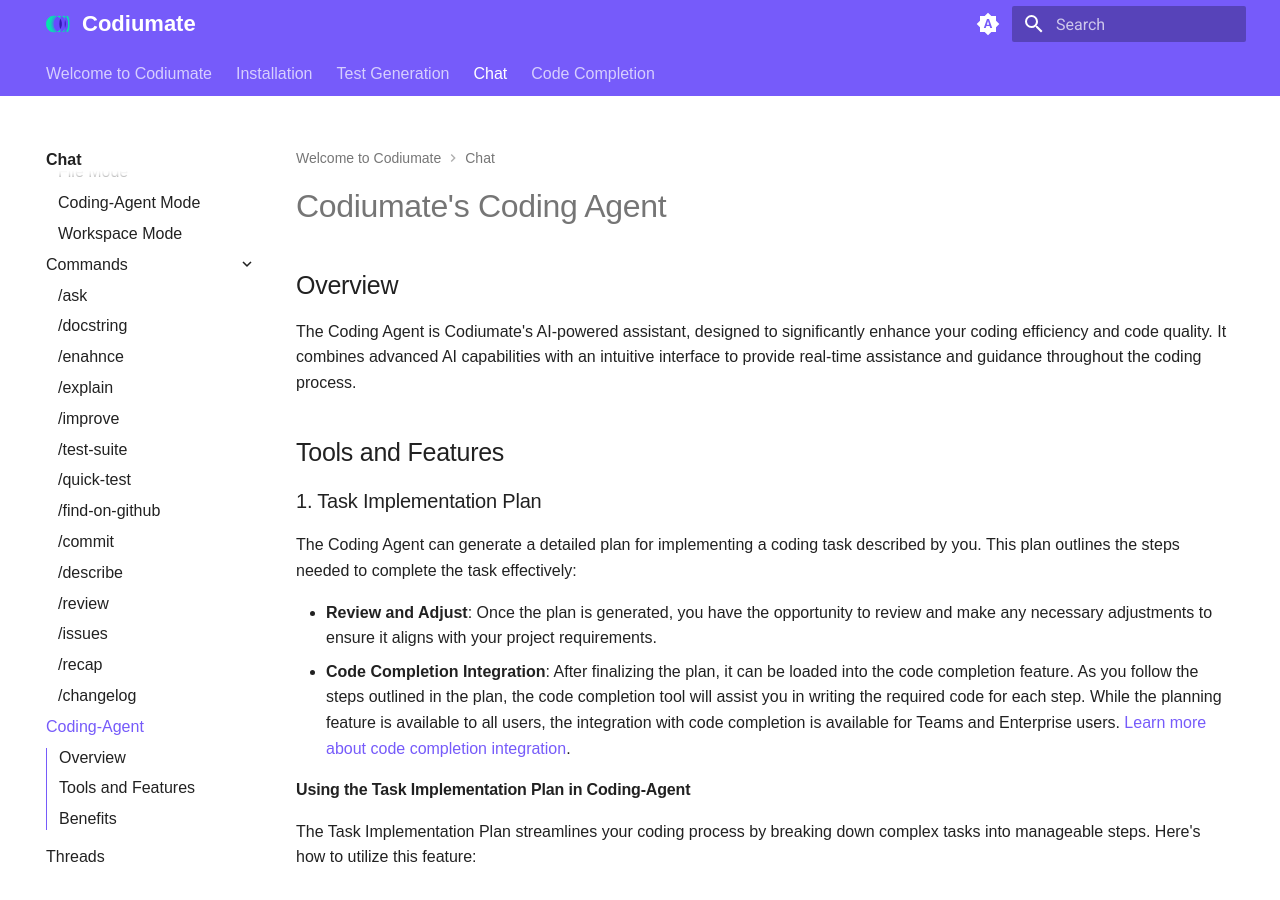
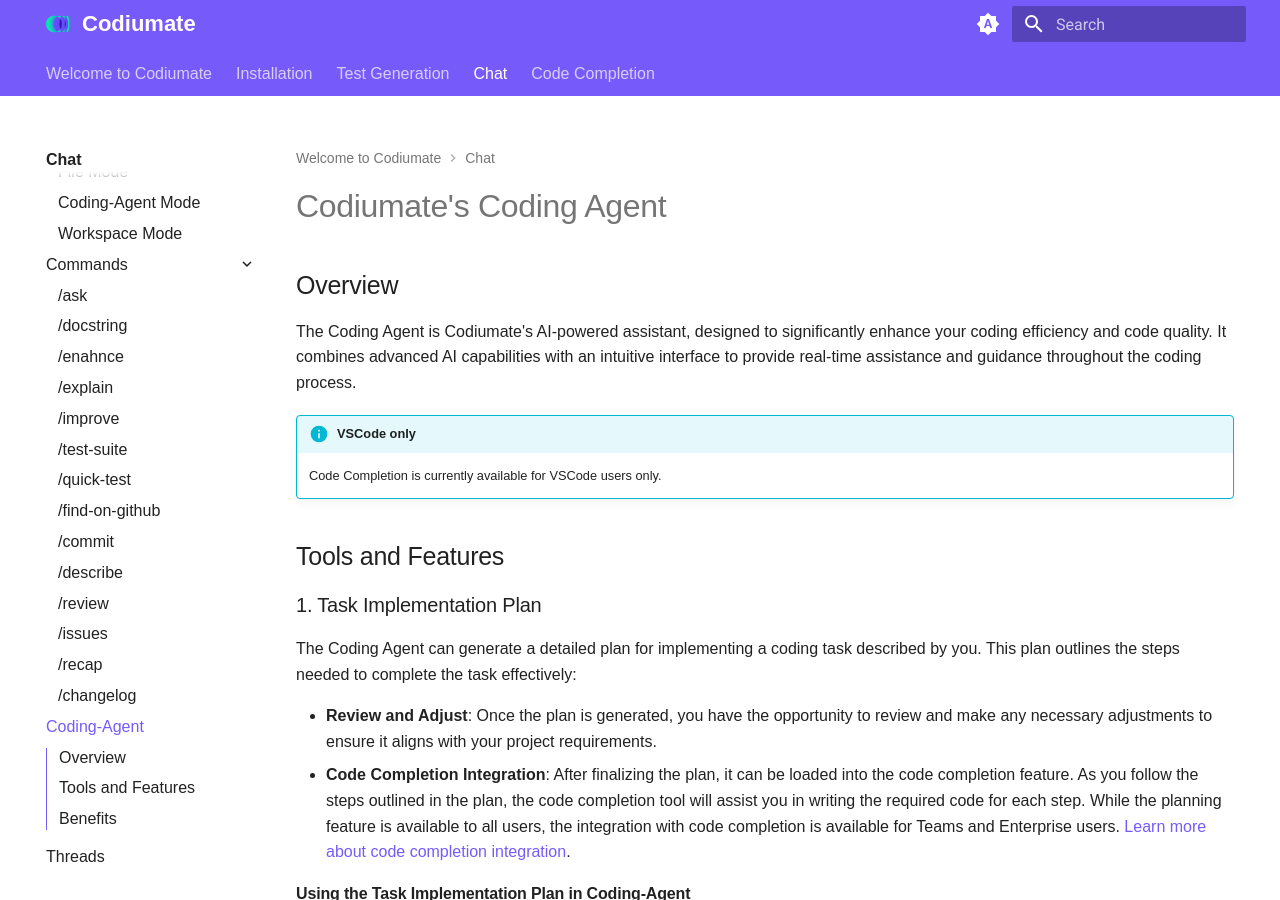
Before and after one commit to Codium-ai/codiumate-docs, an MkDocs documentation site: the page built from docs/chat/coding-agent.md, in a window 1280 px wide and 900 px high. Built offline with MkDocs 1.6.1 and Material for MkDocs 9.7.7, drawn with Linux system fonts in a browser that asks for light colours.

Commit message:
Add note about Code Completion availability for VSCode users in coding agent doc

```diff
--- a/docs/chat/coding-agent.md
+++ b/docs/chat/coding-agent.md
@@ -3,6 +3,9 @@
 ## Overview
 
 The Coding Agent is Codiumate's AI-powered assistant, designed to significantly enhance your coding efficiency and code quality. It combines advanced AI capabilities with an intuitive interface to provide real-time assistance and guidance throughout the coding process.
+
+!!! info "VSCode only"
+    Code Completion is currently available for VSCode users only.
 
 ## Tools and Features
 
```
